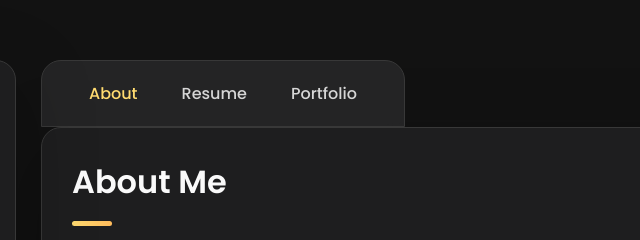
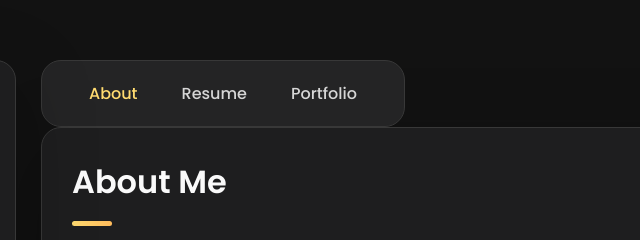
Before and after one commit to ali-manafzadeh/my-profile, a plain HTML site: page index.html in a window 1280 px wide. Shown: the top 240 px of the page, 299-939 px from the left. Drawn offline with nearby package versions, Linux system fonts and the light colour scheme.

Commit message:
style.css

```diff
--- a/assets/css/style.css
+++ b/assets/css/style.css
@@ -1778,8 +1778,9 @@ textarea.form-input::-webkit-resizer { display: none; }
     top: 0;
     left: auto;
     right: 0;
+    margin : 10 ;
     width: max-content;
-    border-radius:20px 20px  0 0 ;
+    border-radius:20px 20px  20px 20px ;
     padding: 0 20px;
     box-shadow: none;
   }
```
